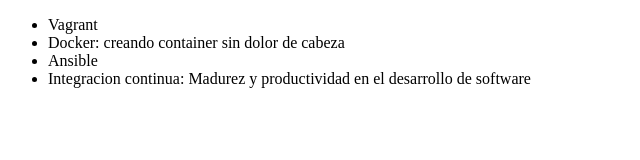
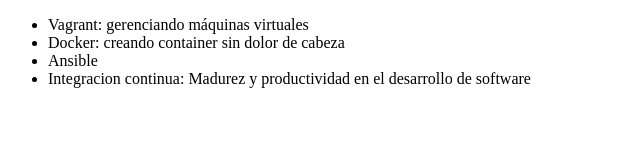
Before and after one commit to JoseFernandezDan/alura-git, a plain HTML site: page index.html in a window 1280 px wide. Shown: the whole page, without its empty margins (0-640 px from the left). Drawn offline with Linux system fonts and the light colour scheme.

Commit message:
Corrigiendo curso de vagrant

```diff
--- a/index.html
+++ b/index.html
@@ -6,7 +6,7 @@
 </head>
 <body>
      <ul>
-         <li> Vagrant </li>
+         <li> Vagrant: gerenciando máquinas virtuales </li>
          <li> Docker: creando container sin dolor de cabeza </li>
          <li> Ansible </li>
          <li> Integracion continua: Madurez y productividad en el desarrollo de software </li>
```
